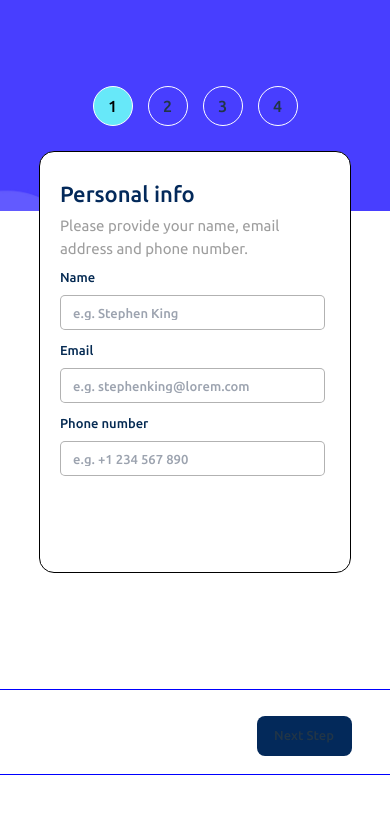
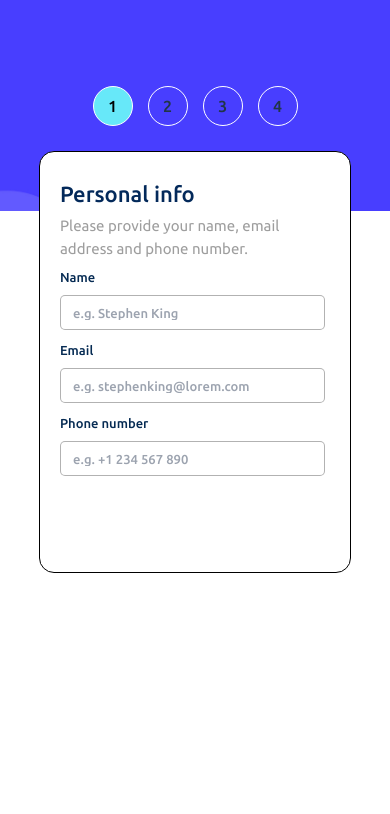
Before and after one commit to luisnavedag/Challenge-Form, a React (Vite) app: page / in a window 390 px wide. Shown: the top 814 px of the page. Built offline with nearby package versions, Linux system fonts and the light colour scheme.

Commit message:
Fixing issues in Responsive Design

```diff
--- a/src/components/Step1/Step1.module.css
+++ b/src/components/Step1/Step1.module.css
@@ -119,6 +119,12 @@
 
 /* MEDIA QUERIES 371-767px*/
 @media (min-width: 371px) and (max-width: 767px){
+    .container{
+        height: 100vh;
+        overflow-y: hidden;
+        overflow-x: hidden;
+    }
+
     .info{
         padding: 10px 20px;
         gap: 5px
```
